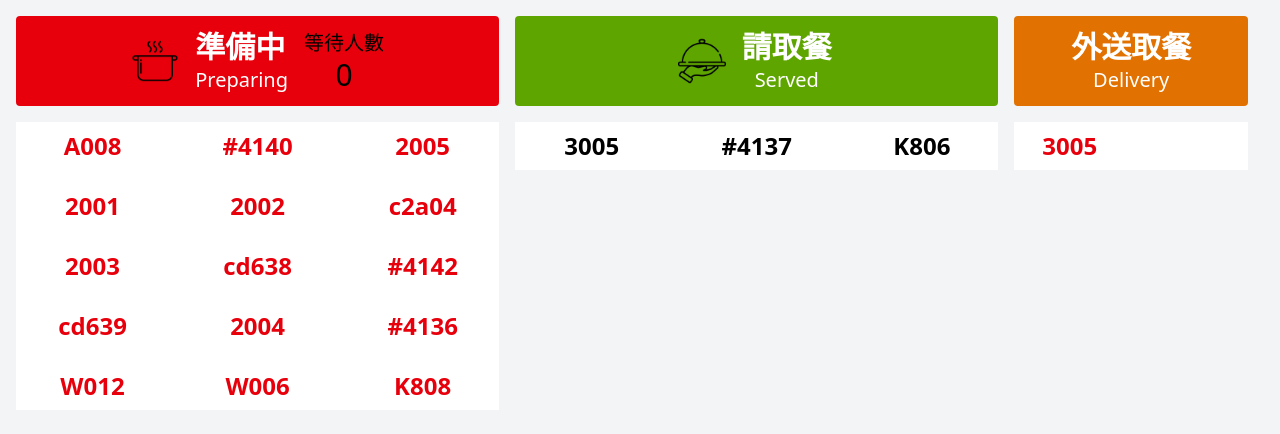
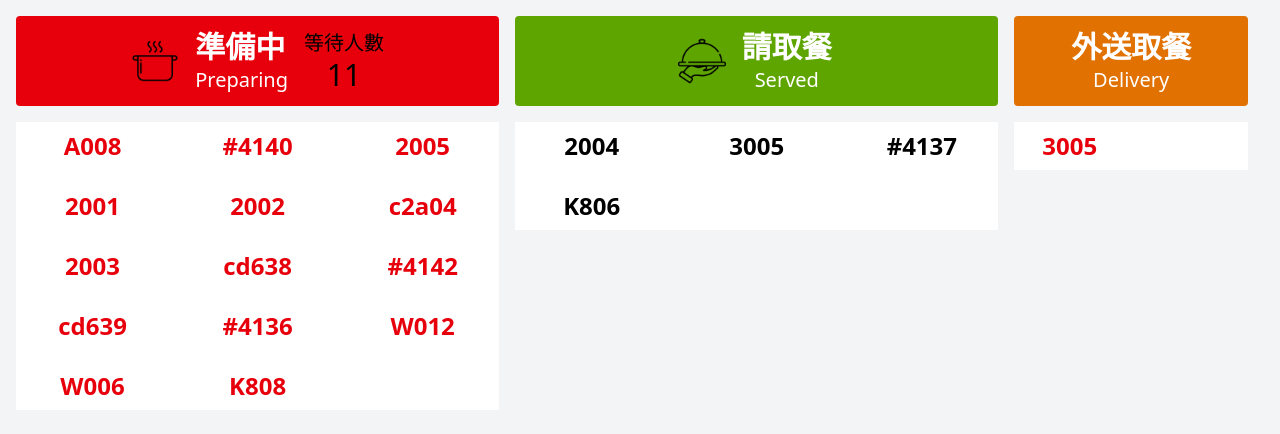
Before and after one commit to Roger0122/callNumber, a Vue app: page / in a window 1280 px wide. Shown: the top 434 px of the page. Built offline with nearby package versions, Linux system fonts and the light colour scheme.

Commit message:
新增 等待人數計算

```diff
--- a/src/components/TitleBox.vue
+++ b/src/components/TitleBox.vue
@@ -14,7 +14,7 @@
     <!-- 右側：等待人數 -->
     <div v-if="title === '準備中'" class="text-center text-black  ">
       <p class="text-xl">等待人數</p>
-      <p class="text-3xl ">{{ 0 }}</p>
+      <p class="text-3xl ">{{ waitingCount }}</p>
     </div>
 
   </div>
@@ -38,5 +38,9 @@ defineProps({
     type: String,
     default: 'bg-gray-600'
   },
+  waitingCount:{
+    type: Number,
+    default: 0
+  }
 })
 </script>
--- a/src/stores/order.js
+++ b/src/stores/order.js
@@ -15,7 +15,7 @@ export const useOrderStore = defineStore('order', () => {
       { no: 'cd638', source: 'pos1', status:'served' },
       { no: '#4142', source: 'pos2', status:'served' },
       { no: 'cd639', source: 'pos3', status:'served' },
-      { no: '2004', source: 'app', status:'served' },
+      { no: '2004', source: 'app', status:'preparing' },
       { no: '3005', source: 'foodpanda', status:'preparing' },
       { no: '#4136', source: 'uber', status:'served' },
       { no: '#4137', source: 'web', status:'preparing' },
@@ -49,9 +49,16 @@ export const useOrderStore = defineStore('order', () => {
   )
 
 
+  const waitingCount = computed(() =>
+    servedList.value.filter(
+      o => o.status === 'served' && !['foodpanda', 'uber'].includes(o.source)
+    ).length
+  )
+
 
   return {
     servedList,
+    waitingCount,
     servedOrders,
     preparingOrders,
     deliveryOrders,
--- a/src/views/CustomerView.vue
+++ b/src/views/CustomerView.vue
@@ -7,6 +7,7 @@
           icon="./Preparing.png"
           title="準備中"
           subtitle="Preparing"
+          :waitingCount=waitingCount
           bgColor="bg-red-600"
         />
         <OrderNumberGrid
@@ -62,7 +63,7 @@ import { useOrderStore } from '../stores/order'
 const settingsStore = useSettingsStore()
 const orderStore = useOrderStore()
 
-const { servedOrders, preparingOrders, deliveryOrders } = storeToRefs(orderStore)
+const { servedOrders, preparingOrders, deliveryOrders, waitingCount } = storeToRefs(orderStore)
 
 
 
@@ -74,15 +75,6 @@ const showDelivery = computed(() =>
   activeSources.value.includes('foodpanda') || activeSources.value.includes('uber')
 )
 
-// 模擬號碼
-const servedList = ref([
-  'A008', '#4140', '2005',
-  '2001', '2002', 'c2a04',
-  '2003', 'cd638', '#4142',
-  'cd639', '2004', '3005',
-  '#4136', '#4137', 'W012',
-  'K806', 'W006', 'K808'
-])
 
 
 
```
